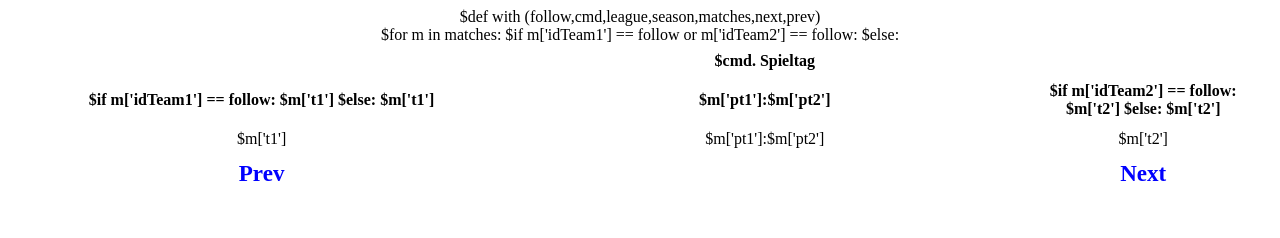
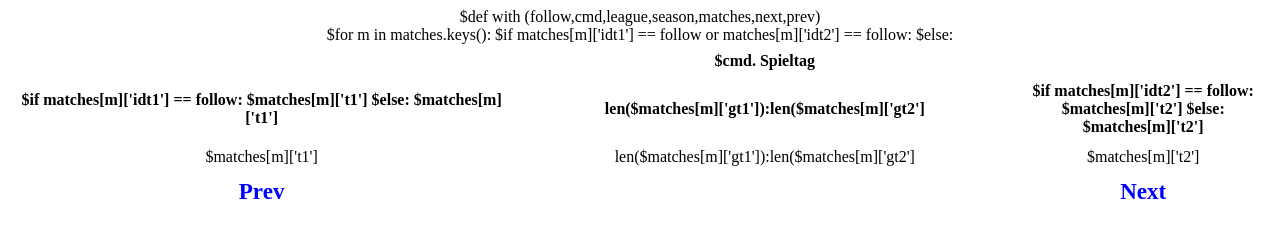
Before and after one commit to cfarrell1980/bundesliga2go, a plain HTML site: page bundesliga/quickview.html in a window 1280 px wide. Drawn offline with Linux system fonts and the light colour scheme.

Commit message:
Reflect changes to data format in jsonServer. This is now broken but should be easy to fix

```diff
--- a/bundesliga/quickview.html
+++ b/bundesliga/quickview.html
@@ -17,25 +17,25 @@ $def with (follow,cmd,league,season,matches,next,prev)
      <tr>
       <td width="30%"></td><td width="40%"><span style="font-weight:bold">$cmd. Spieltag</span></td><td width="30%"></td>
      </tr>
-     $for m in matches:
-       $if m['idTeam1'] == follow or m['idTeam2'] == follow:
+     $for m in matches.keys():
+       $if matches[m]['idt1'] == follow or matches[m]['idt2'] == follow:
          <tr class="ft">
            <td width="40%">
-            $if m['idTeam1'] == follow:
-              <a href="quickview?m=$cmd&amp;ft=0">$m['t1']</a>
+            $if matches[m]['idt1'] == follow:
+              <a href="quickview?m=$cmd&amp;ft=0">$matches[m]['t1']</a>
             $else:
-              <a href="quickview?m=$cmd&amp;ft=$m['idTeam1']">$m['t1']</a>
-            </td><td width="30%">$m['pt1']:$m['pt2']</td>
+              <a href="quickview?m=$cmd&amp;ft=$matches[m]['idt1']">$matches[m]['t1']</a>
+            </td><td width="30%">len($matches[m]['gt1']):len($matches[m]['gt2']</td>
             <td width="40%">
-            $if m['idTeam2'] == follow:
-              <a href="quickview?m=$cmd&amp;ft=0">$m['t2']</a>
+            $if matches[m]['idt2'] == follow:
+              <a href="quickview?m=$cmd&amp;ft=0">$matches[m]['t2']</a>
             $else:
-              <a href="quickview?m=$cmd&amp;ft=$m['idTeam2']">$m['t2']</a>
+              <a href="quickview?m=$cmd&amp;ft=$matches[m]['idt2']">$matches[m]['t2']</a>
          </tr>
        $else:
          <tr>
-          <td width="40%"><a href="quickview?m=$cmd&amp;ft=$m['idTeam1']">$m['t1']</a></td><td width="30%">$m['pt1']:$m['pt2']</td>
-          <td width="40%"><a href="quickview?m=$cmd&amp;ft=$m['idTeam2']">$m['t2']</a></td>
+          <td width="40%"><a href="quickview?m=$cmd&amp;ft=$matches[m]['idt1']">$matches[m]['t1']</a></td><td width="30%">len($matches[m]['gt1']):len($matches[m]['gt2']</td>
+          <td width="40%"><a href="quickview?m=$cmd&amp;ft=$matches[m]['idt2']">$matches[m]['t2']</a></td>
          </tr>
      <tr class="nav">
       <td width="40%">
```
